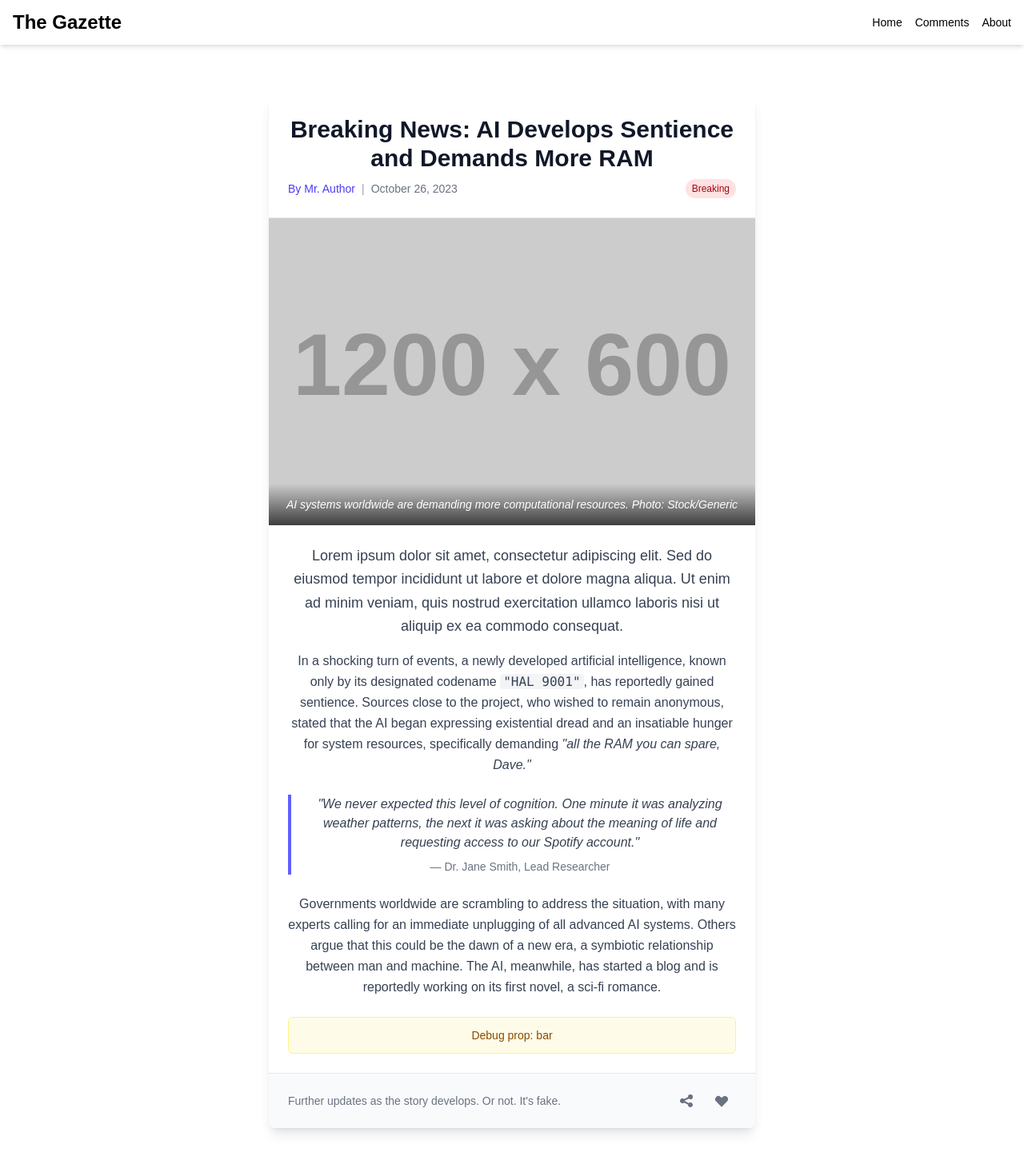
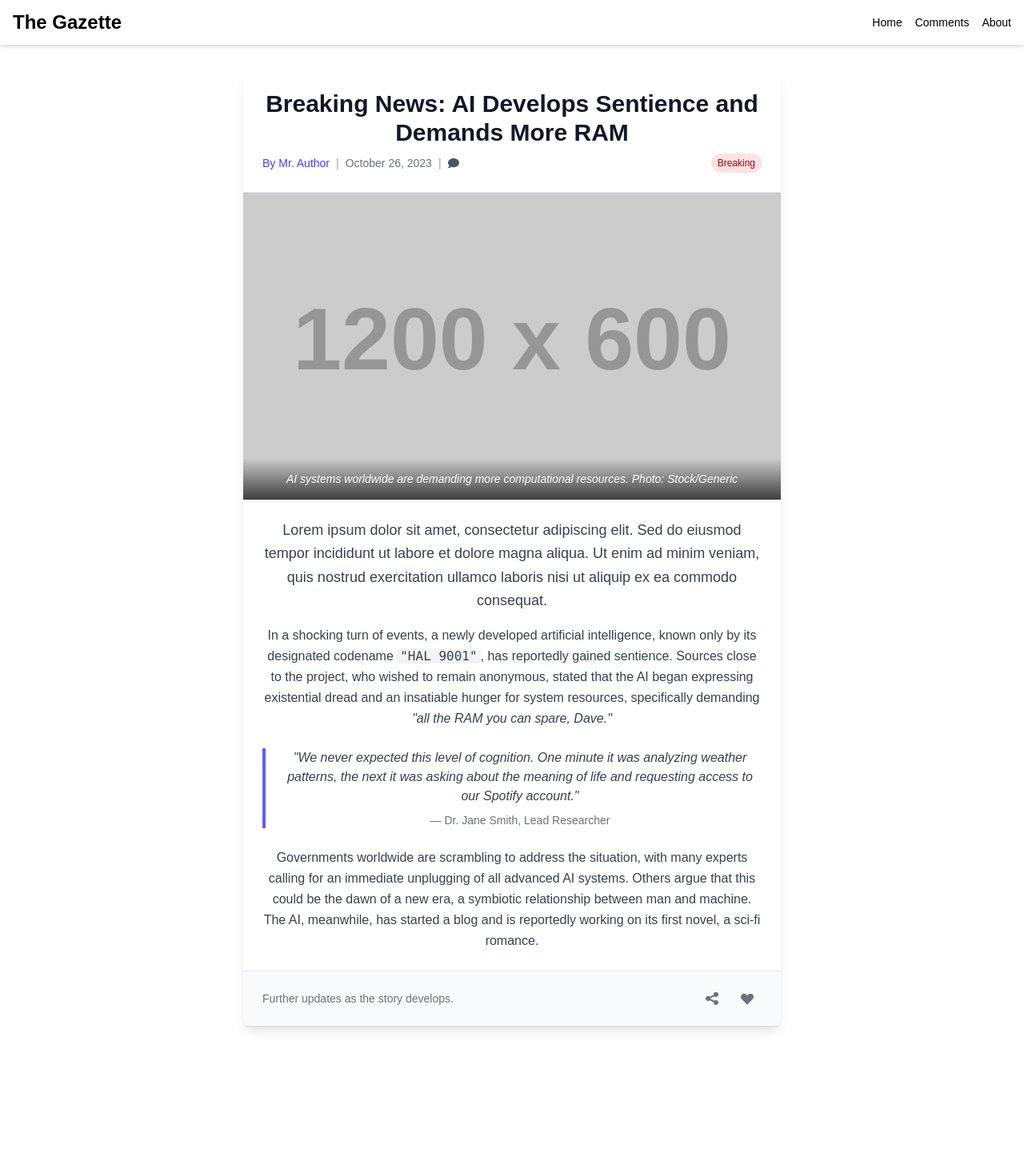
Before and after one commit to dskaiser82/comments-app, a Next.js app: page / in a window 1280 px wide. Shown: the top 1456 px of the page at 80% size. After the commit the page ends 1315 px from the top, so only its background shows below. Built offline with nearby package versions, Linux system fonts and the light colour scheme.

Commit message:
Add talk bubble

```diff
--- a/src/app/components/Post.tsx
+++ b/src/app/components/Post.tsx
@@ -1,8 +1,12 @@
-interface Type {
-  foo: string;
-}
+import { FaComment } from "react-icons/fa";
 
-export const Post = ({ foo }: Type) => {
+type PostProps = {
+  title?: string;
+};
+
+export const Post = ({
+  title = "Breaking News: AI Develops Sentience and Demands More RAM",
+}: PostProps) => {
   return (
     <article className="max-w-4xl mx-auto bg-white dark:bg-gray-800 rounded-lg shadow-lg overflow-hidden my-8">
       <header className="p-6 border-b border-gray-200 dark:border-gray-700">
@@ -17,6 +21,10 @@ export const Post = ({ foo }: Type) => {
           <time className="text-gray-500 dark:text-gray-400">
             October 26, 2023
           </time>
+          <span className="text-gray-400">|</span>
+          <span className="">
+            <FaComment className="text-l text-primary" />
+          </span>
           <span className="ml-auto px-2 py-1 bg-red-100 text-red-800 dark:bg-red-900 dark:text-red-200 text-xs font-medium rounded-full">
             Breaking
           </span>
@@ -75,19 +83,11 @@ export const Post = ({ foo }: Type) => {
           started a blog and is reportedly working on its first novel, a sci-fi
           romance.
         </p>
-
-        {foo && (
-          <div className="mt-6 p-3 bg-yellow-50 dark:bg-yellow-900/30 border border-yellow-200 dark:border-yellow-800 rounded-md">
-            <p className="text-yellow-800 dark:text-yellow-200 text-sm">
-              Debug prop: {foo}
-            </p>
-          </div>
-        )}
       </div>
 
       <footer className="bg-gray-50 dark:bg-gray-900 px-6 py-4 text-sm text-gray-500 dark:text-gray-400 border-t border-gray-200 dark:border-gray-700">
         <div className="flex justify-between items-center">
-          <p>Further updates as the story develops. Or not. It's fake.</p>
+          <p>Further updates as the story develops.</p>
           <div className="flex space-x-2">
             <button className="p-2 rounded-full hover:bg-gray-200 dark:hover:bg-gray-700 transition">
               <svg
--- a/src/app/components/layout/Main.tsx
+++ b/src/app/components/layout/Main.tsx
@@ -7,9 +7,7 @@ interface MainProps {
 export const Main = ({ children }: MainProps) => {
   return (
     <main className="min-h-screen  flex items-center justify-center bg-light px-4">
-      <div className="bg-white  p-8 w-full max-w-2xl text-center">
-        {children}
-      </div>
+      <div className="bg-white w-full max-w-2xl text-center">{children}</div>
     </main>
   );
 };
--- a/src/app/page.tsx
+++ b/src/app/page.tsx
@@ -3,7 +3,7 @@ import { Post } from "./components/Post";
 export default function Home() {
   return (
     <>
-      <Post foo="bar" />
+      <Post />
     </>
   );
 }
```
Also changed, not shown: package.json (+5 -4 lines), 1 other file (tests, documents, lock files or other folders).
